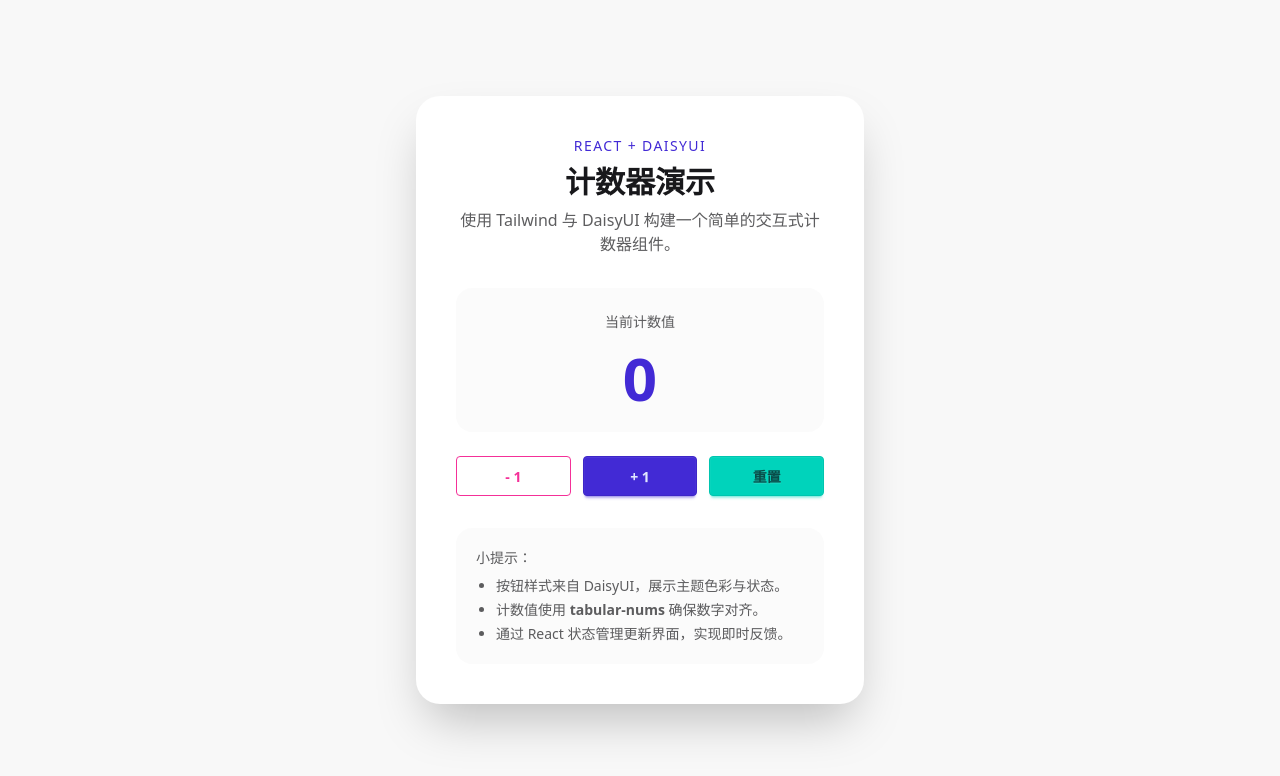
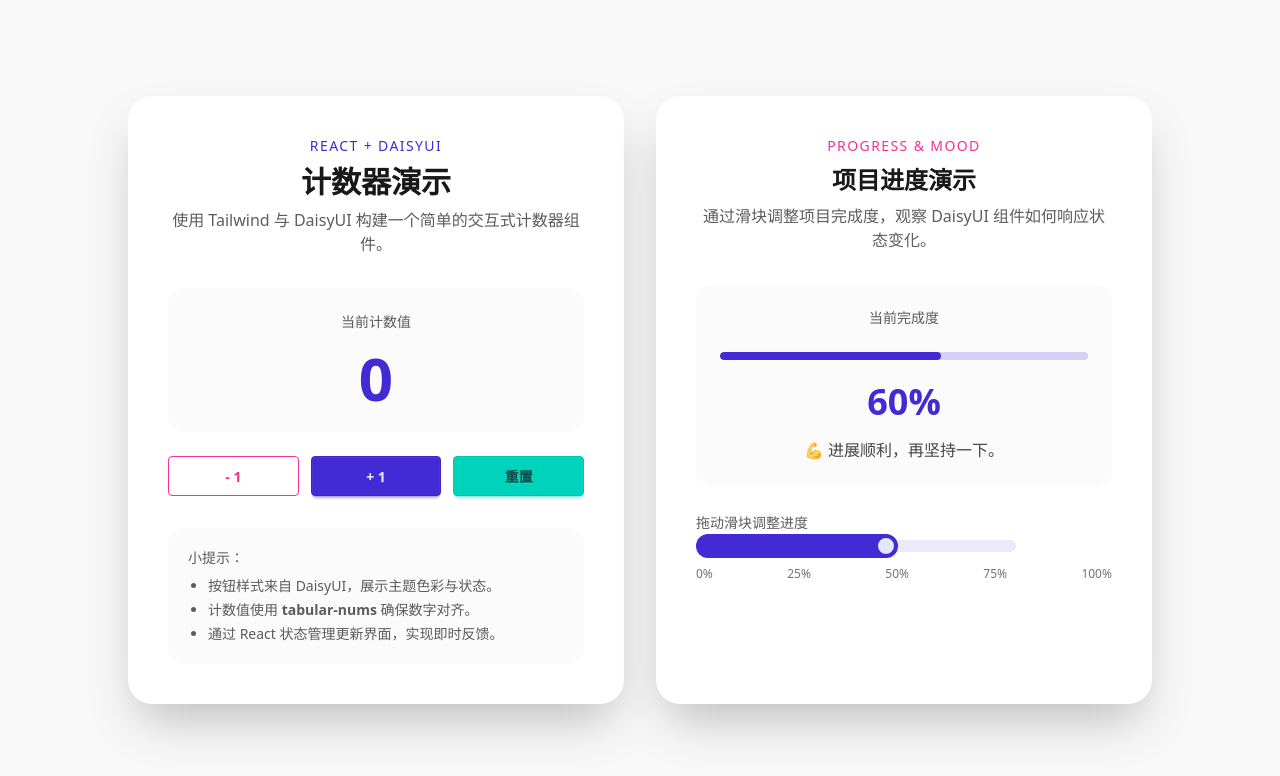
Before and after one commit to justin0x5eed/Django_React, a React app in the folder frontend/: page / in a window 1280 px wide. Shown: the top 776 px of the page. Built offline with nearby package versions, Linux system fonts and the light colour scheme; the HTML template or start-up script is replaced by a standard one.

Commit message:
Add progress demo component alongside counter (#24)

```diff
--- a/frontend/src/App.tsx
+++ b/frontend/src/App.tsx
@@ -1,4 +1,5 @@
 import { useId, useState } from 'react'
+import ProgressDemo from './components/ProgressDemo'
 
 function App() {
   const [count, setCount] = useState(0)
@@ -6,7 +7,8 @@ function App() {
 
   return (
     <div className="flex min-h-screen items-center justify-center bg-base-200 p-6 text-base-content">
-      <div className="w-full max-w-md space-y-8 rounded-3xl bg-base-100 p-10 shadow-2xl">
+      <div className="grid w-full max-w-5xl gap-8 lg:grid-cols-2">
+        <section className="space-y-8 rounded-3xl bg-base-100 p-10 shadow-2xl">
           <header className="space-y-2 text-center">
             <p className="text-sm uppercase tracking-widest text-primary">React + DaisyUI</p>
             <h1 className="text-3xl font-bold">计数器演示</h1>
@@ -45,11 +47,7 @@ function App() {
               >
                 + 1
               </button>
-            <button
-              type="button"
-              className="btn btn-accent"
-              onClick={() => setCount(0)}
-            >
+              <button type="button" className="btn btn-accent" onClick={() => setCount(0)}>
                 重置
               </button>
             </div>
@@ -63,6 +61,9 @@ function App() {
               <li>通过 React 状态管理更新界面，实现即时反馈。</li>
             </ul>
           </footer>
+        </section>
+
+        <ProgressDemo />
       </div>
     </div>
   )
--- /dev/null
+++ b/frontend/src/components/ProgressDemo.tsx
@@ -0,0 +1,69 @@
+import { useId, useMemo, useState } from 'react'
+
+const moodMapping = [
+  { threshold: 90, label: '🎉 项目完成！可以庆祝啦。' },
+  { threshold: 60, label: '💪 进展顺利，再坚持一下。' },
+  { threshold: 30, label: '🚀 刚刚起步，保持动力。' },
+  { threshold: 0, label: '🌱 准备开始第一步。' },
+]
+
+function getMoodLabel(progress: number) {
+  return moodMapping.find((item) => progress >= item.threshold)?.label ?? moodMapping.at(-1)!.label
+}
+
+export function ProgressDemo() {
+  const [progress, setProgress] = useState(60)
+  const progressLabelId = useId()
+  const sliderLabelId = useId()
+
+  const moodLabel = useMemo(() => getMoodLabel(progress), [progress])
+
+  return (
+    <section className="rounded-3xl bg-base-100 p-10 shadow-2xl">
+      <header className="space-y-2 text-center">
+        <p className="text-sm uppercase tracking-widest text-secondary">Progress & Mood</p>
+        <h2 className="text-2xl font-bold">项目进度演示</h2>
+        <p className="text-base text-base-content/70">
+          通过滑块调整项目完成度，观察 DaisyUI 组件如何响应状态变化。
+        </p>
+      </header>
+
+      <div className="mt-8 space-y-6">
+        <div className="rounded-2xl bg-base-200/60 p-6 text-center">
+          <p id={progressLabelId} className="text-sm font-medium text-base-content/70">
+            当前完成度
+          </p>
+          <div className="mt-6 space-y-4" aria-labelledby={progressLabelId}>
+            <progress className="progress progress-primary w-full" value={progress} max="100" />
+            <p className="text-4xl font-black tabular-nums text-primary">{progress}%</p>
+            <p className="text-base text-base-content/80">{moodLabel}</p>
+          </div>
+        </div>
+
+        <div className="space-y-2">
+          <label htmlFor={sliderLabelId} className="text-sm font-medium text-base-content/70">
+            拖动滑块调整进度
+          </label>
+          <input
+            id={sliderLabelId}
+            type="range"
+            min="0"
+            max="100"
+            value={progress}
+            className="range range-primary"
+            onChange={(event) => setProgress(Number(event.target.value))}
+          />
+          <div className="flex justify-between text-xs text-base-content/60">
+            <span>0%</span>
+            <span>25%</span>
+            <span>50%</span>
+            <span>75%</span>
+            <span>100%</span>
+          </div>
+        </div>
+      </div>
+    </section>
+  )
+}
+
+export default ProgressDemo
```
Also changed, not shown: 1 other file (tests, documents, lock files or other folders). Lines whose indentation alone changed are shown as unchanged.
